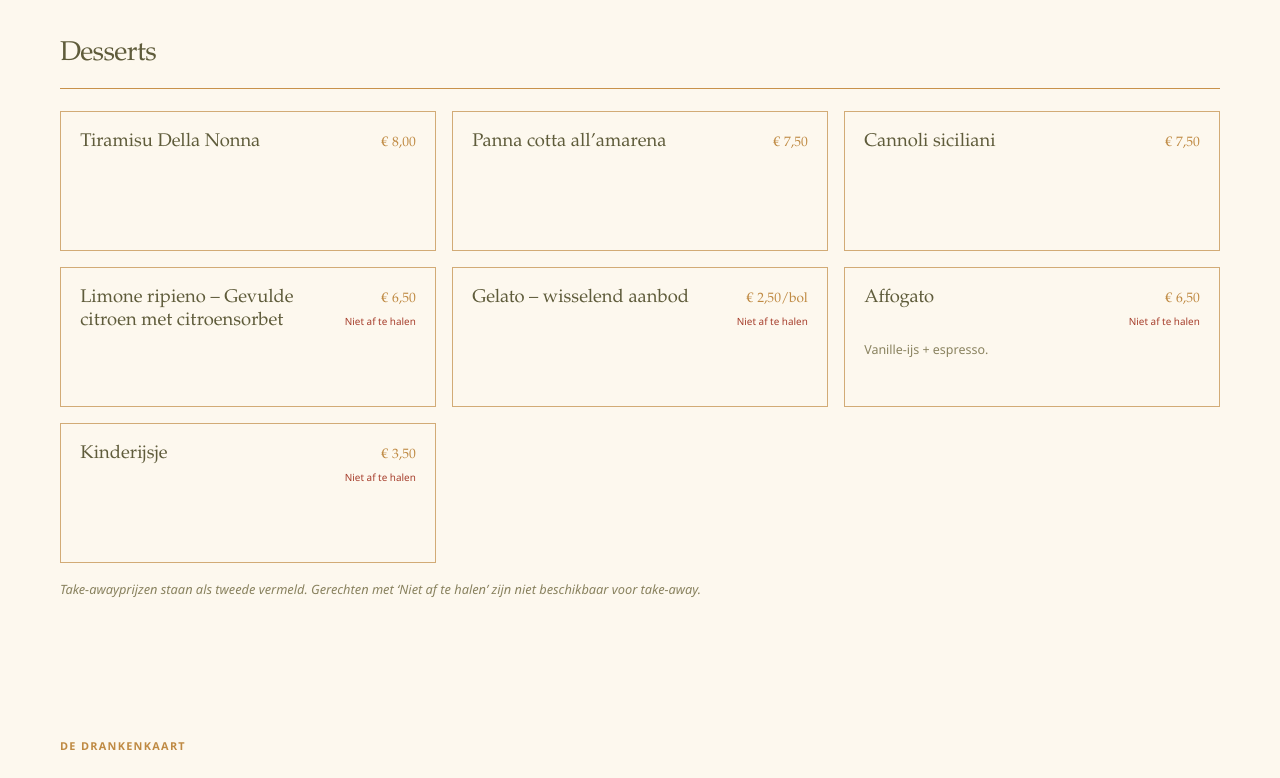
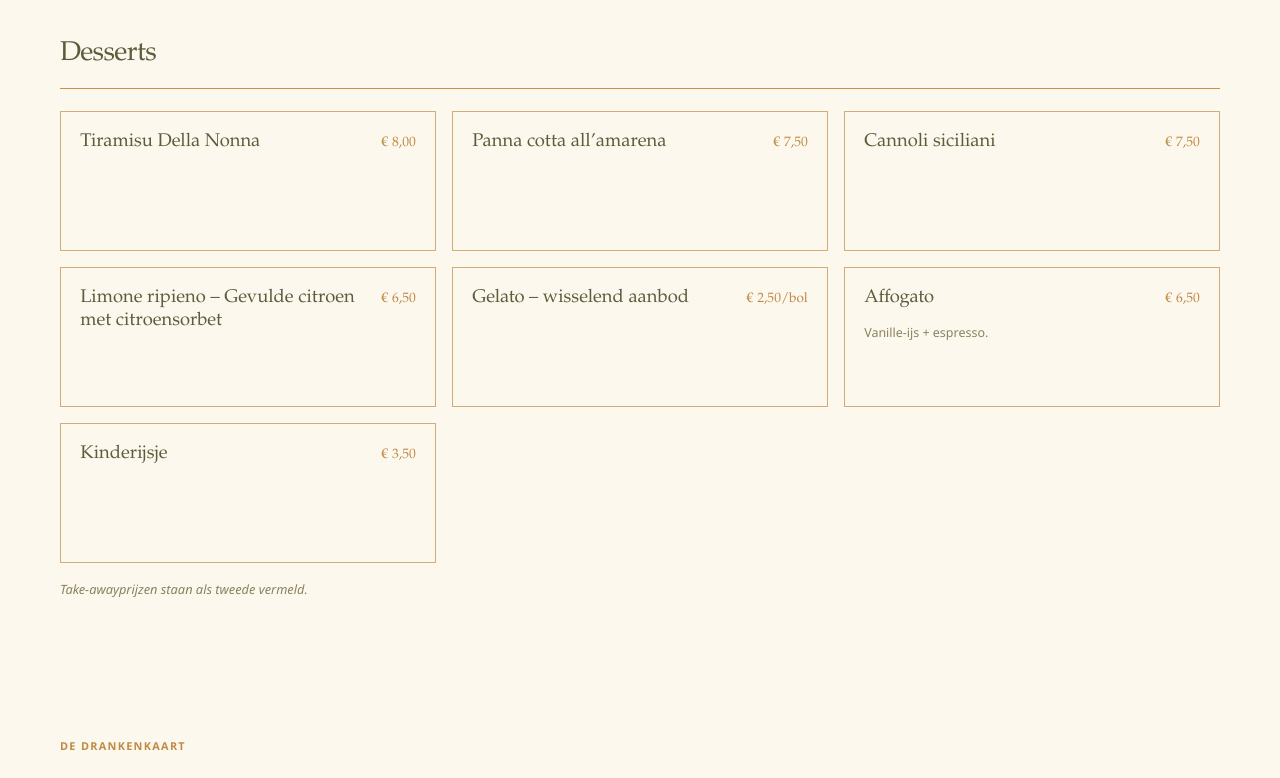
Before and after one commit to LyttleDevelopment/trattoria-la-nonna, a Next.js app: page /menu in a window 1280 px wide. Shown: the part 2703-3481 px from the top of the page. Built offline with nearby package versions, Linux system fonts and the light colour scheme.

Commit message:
update MenuExperience and menu data to remove takeaway restrictions for improved clarity

```diff
--- a/components/MenuExperience.tsx
+++ b/components/MenuExperience.tsx
@@ -143,9 +143,6 @@ function MenuCard({
                             {item.additionalPrice !== undefined && ` / ${formatEuro(item.additionalPrice)}${item.additionalPriceUnit && `/${item.additionalPriceUnit}`}`}
                         </span>
                     </span>
-                    {item.takeawayRestricted &&
-                      <small className="restricted-note">Niet af te
-                        halen</small>}
                 </div>
             </div>
             {item.description && <p>{item.description}</p>}
--- a/data/menu.ts
+++ b/data/menu.ts
@@ -265,7 +265,7 @@ export const menuSections: MenuSection[] = [
   },
   {
     name: "Desserts",
-    note: "Take-awayprijzen staan als tweede vermeld. Gerechten met ‘Niet af te halen’ zijn niet beschikbaar voor take-away.",
+    note: "Take-awayprijzen staan als tweede vermeld.",
     items: [
       {
         id: "tiramisu-della-nonna",
```
